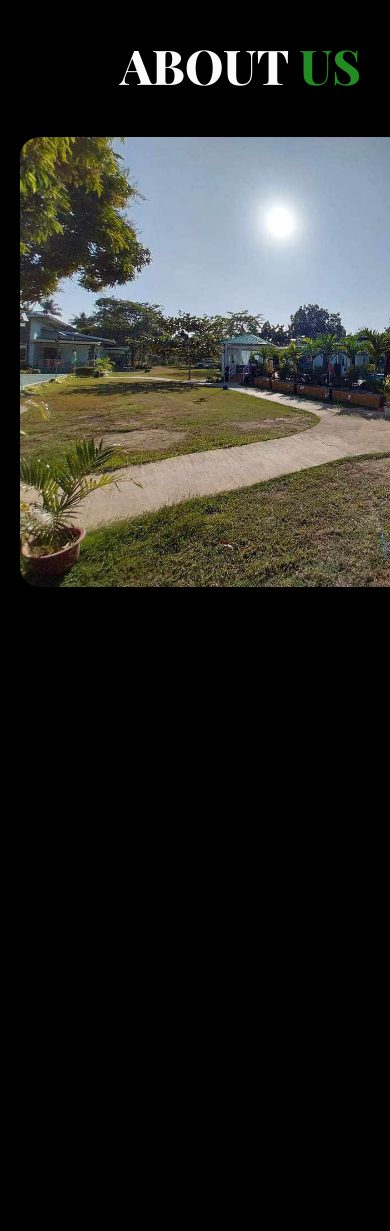
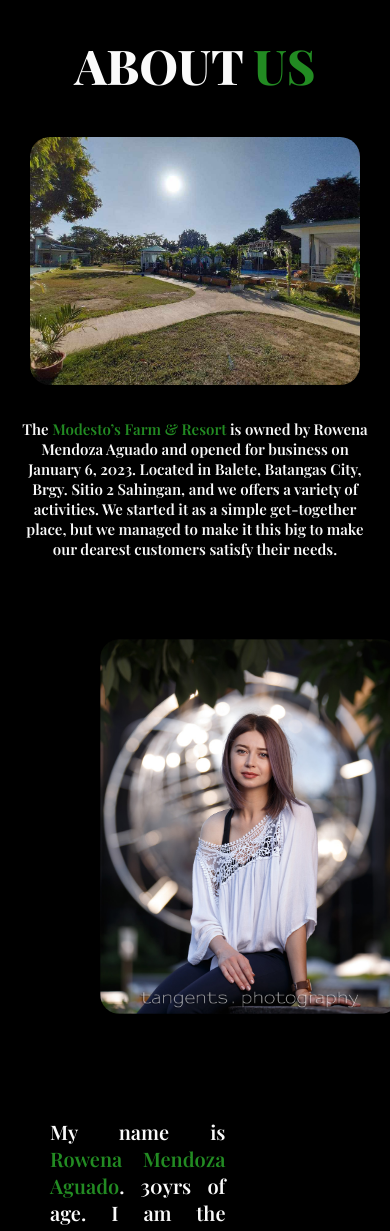
Before and after one commit to CodeAaron02/Modesto, a website: page HTML/guest.html in a window 390 px wide. Shown: the part 1715-2946 px from the top of the page. Drawn offline with nearby package versions, Linux system fonts and the light colour scheme; no server answers; a script that the page names is missing; a web font is replaced by a local one.

Commit message:
Responsive

```diff
--- a/CSS/guest.css
+++ b/CSS/guest.css
@@ -458,7 +458,6 @@ header .navlinks span {
 
 .background {
   max-width: 100%;
-  min-height: 100svh;
 }
 
 .background h1 {
@@ -487,7 +486,7 @@ header .navlinks span {
   color: #fafafa;
   font-weight: 600;
   text-align: justify;
-  margin-left: 100px;
+  margin-left: 50px;
   align-self: center;
 }
 
@@ -515,12 +514,93 @@ header .navlinks span {
   font-weight: 600;
   color: #fafafa;
   text-align: justify;
-  margin-left: 100px;
+  margin-left: 50px;
   padding-top: 100px;
 }
 
 .about-owner .owner-img img {
   width: 400px;
+}
+
+@media screen and (max-width: 1155px) {
+  .resort-info {
+    font-size: 20px;
+  }
+
+  .about-resort .resort-img img {
+    width: 500px;
+  }
+
+  .about-owner {
+    width: 100%;
+  }
+  .about-owner .owner-img img {
+    width: 300px;
+  }
+  .owner-info {
+    width: 45%;
+    font-size: 20px;
+  }
+}
+
+@media screen and (max-width: 940px) {
+  .background h1 {
+    text-align: center;
+    margin-left: 0;
+  }
+
+  .about-resort {
+    text-align: center;
+  }
+
+  .about-resort .resort-img img {
+    width: 550px;
+  }
+
+  .about-resort {
+    display: block;
+  }
+
+  .resort-info {
+    margin-top: 30px;
+    width: 85%;
+  }
+
+  .about-owner {
+    text-align: center;
+    display: block;
+  }
+
+  .about-owner .owner-img img {
+    margin-left: 100px;
+    width: 300px;
+    border-radius: 20px;
+  }
+}
+
+@media screen and (max-width: 620px) {
+  .about-resort .resort-img img {
+    width: 450px;
+  }
+
+  .resort-info {
+    margin-top: 30px;
+    width: 80%;
+  }
+}
+
+@media screen and (max-width: 500px) {
+  .about-resort .resort-img img {
+    width: 330px;
+  }
+
+  .resort-info {
+    text-align: center;
+    margin-left: 0;
+    font-size: 15px;
+    margin-top: 30px;
+    width: 100%;
+  }
 }
 /* @keyframes image {
   0% {
```
